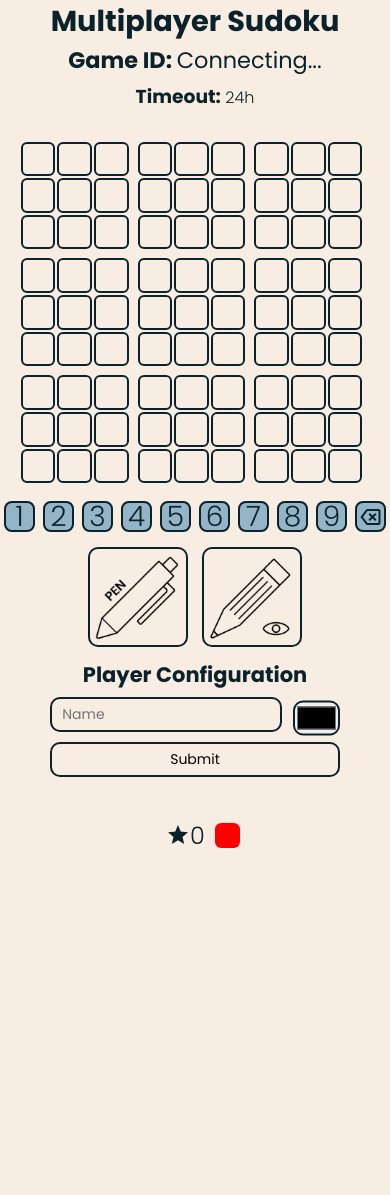
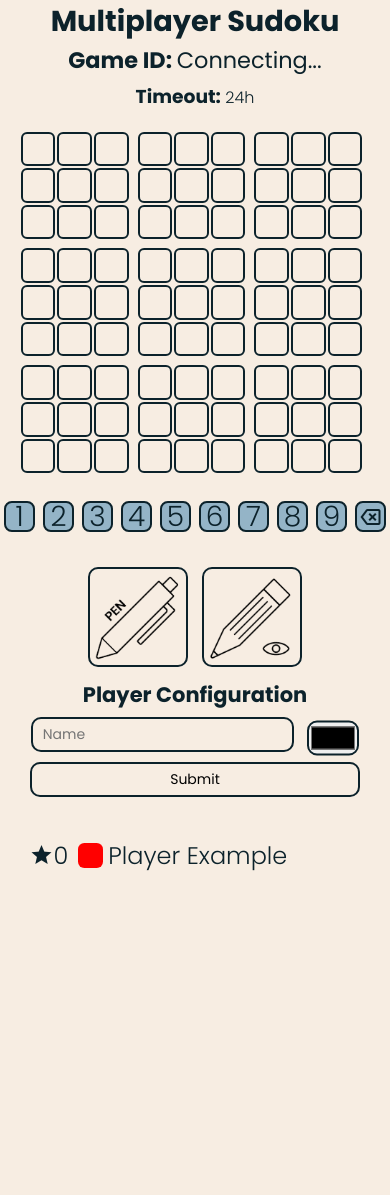
Before and after one commit to AlexanderJCS/multiplayer-sudoku, a Flask app: page /1 in a window 390 px wide. Before the commit the page ends 848 px from the top, so only its background shows below. Run offline with Flask 3, Linux system fonts and the light colour scheme; data comes from the database, SQL or seed files in the repository; some libraries are stand-ins or nearby versions.

Commit message:
fix player names not being seen on mobile & attempted fix for mobile scrolling getting stuck sometimes

```diff
--- a/static/game/style.css
+++ b/static/game/style.css
@@ -92,16 +92,12 @@ h1 {
 }
 
 .container {
+    overflow: hidden;
     display: inline-block;
     padding: 2vh;
     height: 85vh;
     background-color: var(--background);
     vertical-align: middle;
-
-    @media (max-width: 900px) {
-        padding: 0;
-        margin: 0;
-    }
 }
 
 .players {
@@ -378,8 +374,21 @@ button#submit_name:active {
     }
 
     .container {
-        padding: 10px;
         height: 100vw;
+        padding: 0;
+        margin: 0;
+    }
+
+    #controls-players-container {
+        margin-top: 30px;
+    }
+
+    .players {
+        width: 90vw;
+    }
+
+    #controls-players-container {
+        height: auto;
     }
 
     #board {
--- a/templates/game.html
+++ b/templates/game.html
@@ -70,7 +70,7 @@
             <div class="number" id="num0"><span class="material-symbols-outlined" style="transform: translateY(0)">backspace</span></div>
         </section>
 
-        <section class="container">
+        <section class="container" id="controls-players-container">
             <section class="controls">
                 <img class="img-button" id="toggle-pencil" src="../static/game/images/pen.png" alt="Toggle Pencil Mode">
                 <img class="img-button" id="toggle-view-pencil" src="../static/game/images/pencil_vis.png" alt="Toggle View Pencil">
```
